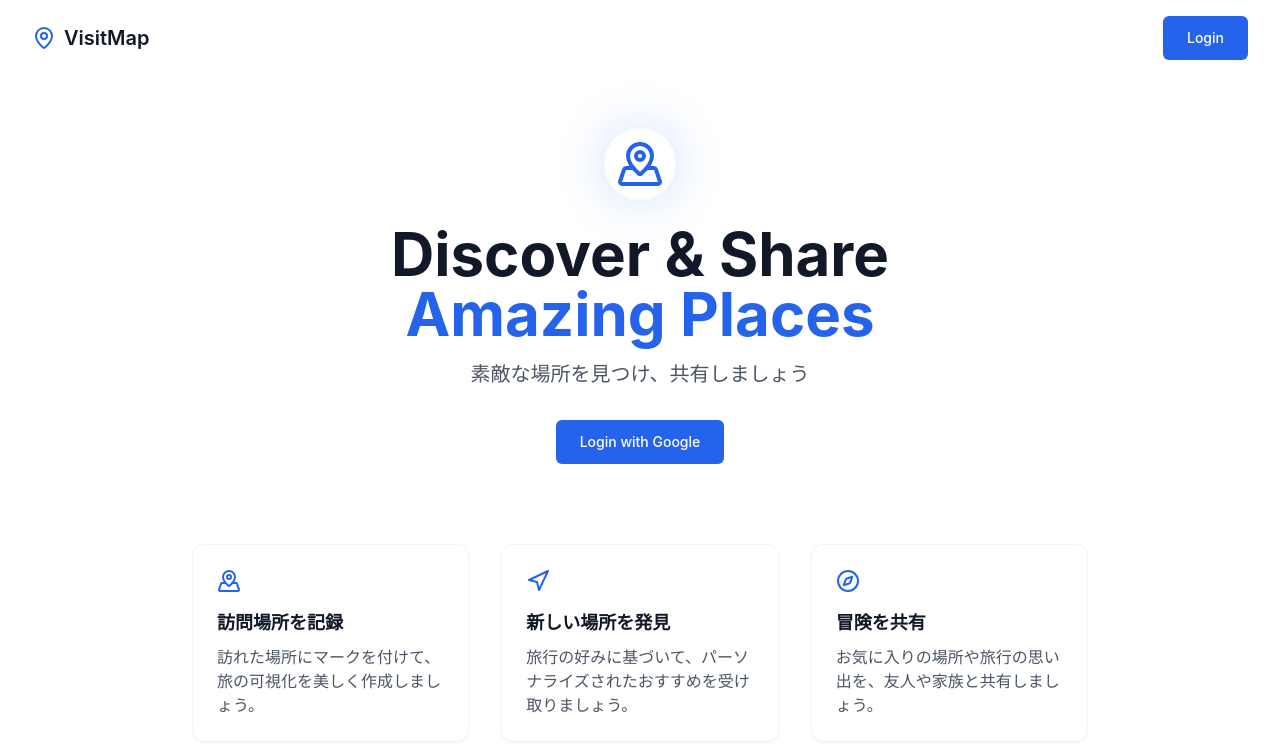
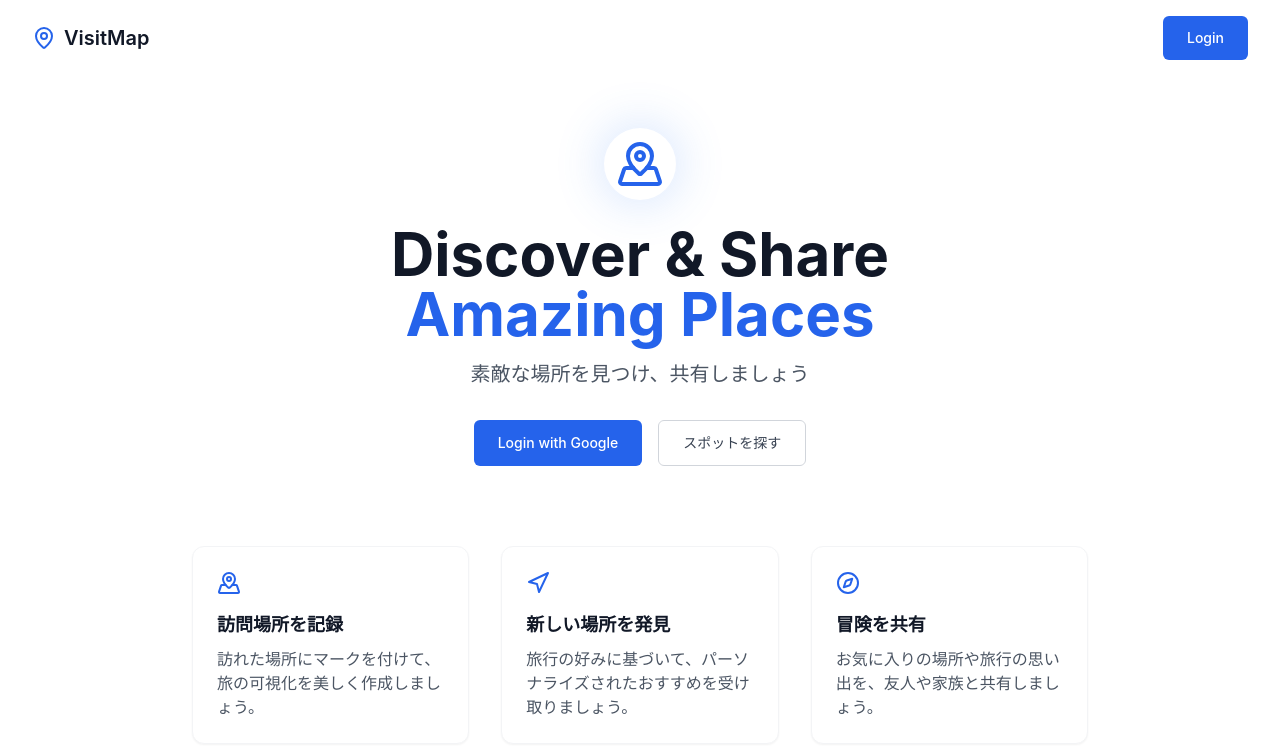
Before and after one commit to fuuta0201/visit-map, a Next.js app: page / in a window 1280 px wide. Shown: the top 752 px of the page. Built offline with nearby package versions, Linux system fonts and the light colour scheme.

Commit message:
feat: spots page template

```diff
--- /dev/null
+++ b/src/app/spots/page.tsx
@@ -0,0 +1,7 @@
+import React from 'react';
+
+const page = () => {
+  return <div>page</div>;
+};
+
+export default page;
--- a/src/components/home/Hero.tsx
+++ b/src/components/home/Hero.tsx
@@ -1,7 +1,7 @@
 'use client';
 import React from 'react';
 import { MapPinned, Navigation, Compass } from 'lucide-react';
-import Button from '@/components/common/Button';
+import Link from 'next/link';
 
 // UI
 import {
@@ -15,6 +15,7 @@ import {
 } from '@/components/ui/dialog';
 import { Input } from '@/components/ui/input';
 import { Label } from '@/components/ui/label';
+import Button from '@/components/common/Button';
 
 const Hero: React.FC = () => {
   return (
@@ -71,6 +72,11 @@ const Hero: React.FC = () => {
                   </DialogFooter>
                 </DialogContent>
               </Dialog>
+              <Link href={'/spots/'}>
+                <Button variant="outline" className="text-base px-6 py-3">
+                  スポットを探す
+                </Button>
+              </Link>
             </div>
           </div>
 
```
